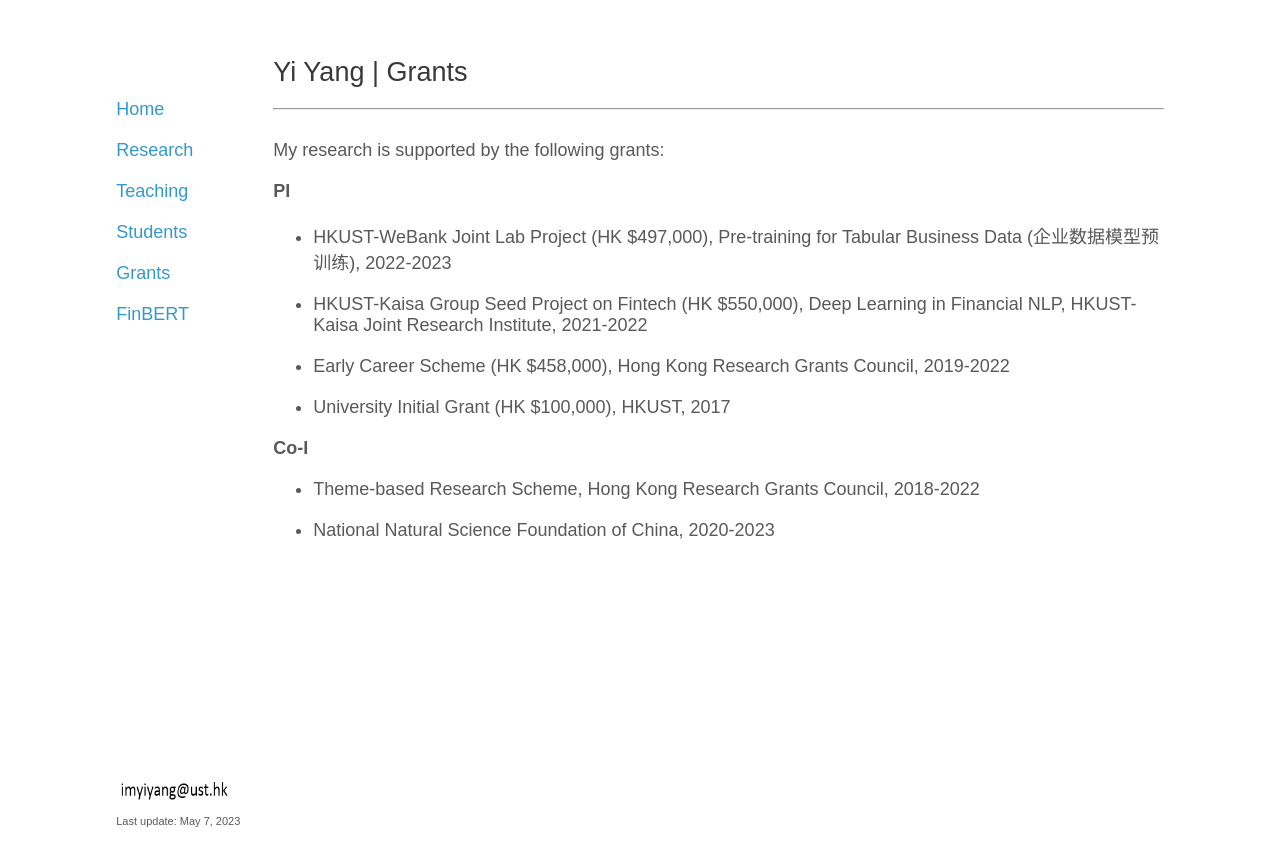
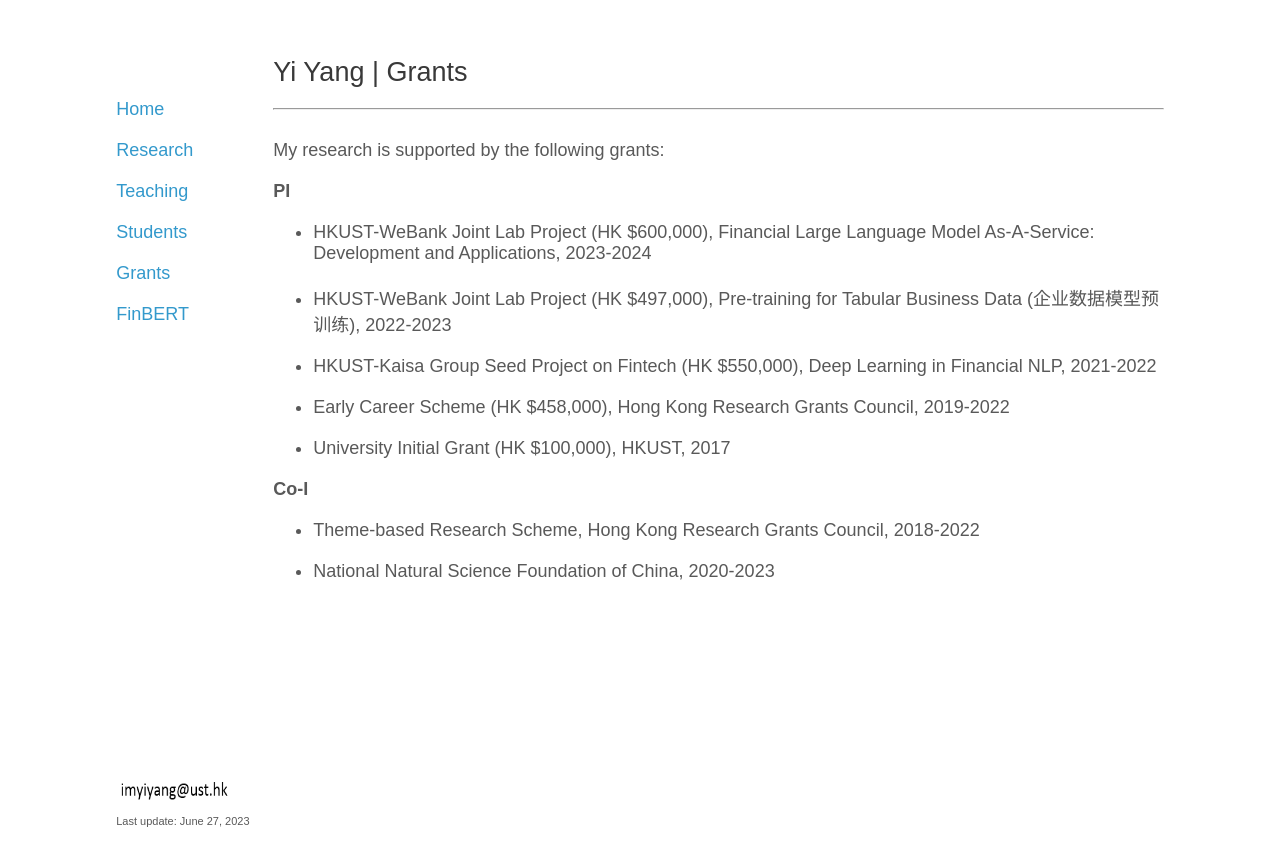
Before and after one commit to yya518/yya518.github.io, a Jekyll site: the page built from grants.md, in a window 1280 px wide. Shown: the top 866 px of the page. Built offline with Jekyll 4.4.1, drawn with Linux system fonts in a browser that asks for light colours.

Commit message:
tenure update

```diff
--- a/_layouts/default.html
+++ b/_layouts/default.html
@@ -21,7 +21,7 @@
 
       <footer>
                    <img src="email.png" width=120 height=25>
-           <p><small>Last update: May 7, 2023</small><br>
+           <p><small>Last update: June 27, 2023</small><br>
 
         <!--<small>Powered by <a href="https://github.com/mojombo/jekyll">Jekyll</a> </small></p>-->
       </footer>
--- a/grants.md
+++ b/grants.md
@@ -12,9 +12,11 @@
 
 **PI**
 
++ HKUST-WeBank Joint Lab Project (HK $600,000), Financial Large Language Model As-A-Service: Development and Applications, 2023-2024
+
 + HKUST-WeBank Joint Lab Project (HK $497,000), Pre-training for Tabular Business Data (企业数据模型预训练), 2022-2023
 
-+ HKUST-Kaisa Group Seed Project on Fintech (HK $550,000), Deep Learning in Financial NLP, HKUST-Kaisa Joint Research Institute, 2021-2022
++ HKUST-Kaisa Group Seed Project on Fintech (HK $550,000), Deep Learning in Financial NLP, 2021-2022
 
 + Early Career Scheme (HK $458,000), Hong Kong Research Grants Council, 2019-2022
 
```
Also changed, not shown: index.md (+1 -1 lines).
